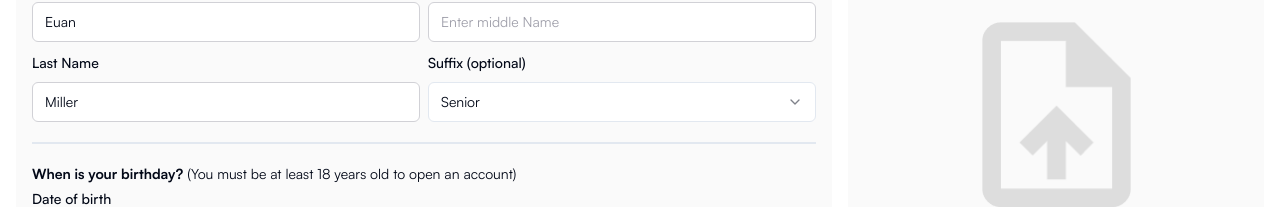
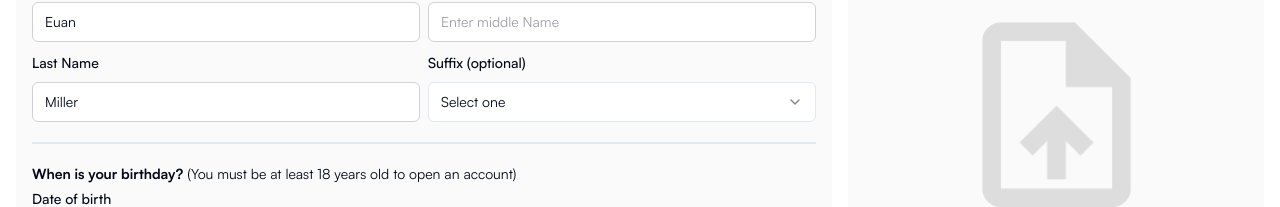
Before and after one commit to docknetwork/dock-bank-demo, a Next.js app: page /org/quotient in a window 1280 px wide. Shown: the part 234-441 px from the top of the page. Built offline with nearby package versions, Linux system fonts and the light colour scheme; no server answers.

Commit message:
fix typo and add empty option for Suffix field

```diff
--- a/components/forms/form-field-id.jsx
+++ b/components/forms/form-field-id.jsx
@@ -86,6 +86,7 @@ const FormFieldNameAndBirthday = ({ control, dob = false }) => (
                                 </SelectTrigger>
                             </FormControl>
                             <SelectContent>
+                                <SelectItem disabled={field.value === ''} value={''}></SelectItem>
                                 <SelectItem disabled={field.value === 'Junior'} value={'Junior'}>Junior</SelectItem>
                                 <SelectItem disabled={field.value === 'Senior'} value={'Senior'}>Senior</SelectItem>
                             </SelectContent>
--- a/data/bankFormValues.js
+++ b/data/bankFormValues.js
@@ -2,7 +2,7 @@ const DEFAULT_BANK_FORM_VALUES = {
     firstName: 'Euan',
     middleName: '',
     lastName: 'Miller',
-    suffix: 'Senior',
+    suffix: '',
     dob: new Date('1987-11-22'), // Date Of Birthday
     streetAddress: '123 Sample Street',
     suite: '',
--- a/data/qrcode-text-data.js
+++ b/data/qrcode-text-data.js
@@ -1,25 +1,25 @@
 const qrCodeVerificationData = {
     LOAN: {
-        title: "Instant approval by authenticating with your mobile banking app and providing the needed credentials including a validated credit score over 700.",
-        qrText: "Scan the QR code below with your terive mobile banking app.",
+        title: 'Instant approval by authenticating with your mobile banking app and providing the needed credentials including a validated credit score over 700.',
+        qrText: 'Scan the QR code below with your terive mobile banking app.',
         qrTextAfter: null
     },
     BANK: {
         title: null,
-        qrText: "Scan this QR code with your mobile bank app to log in the app and receive these benefits.",
-        qrTextAfter: "You will be required to provide a biometric on your mobile device in order to receive these credentials."
+        qrText: 'Scan this QR code with your mobile bank app to log in the app and receive these benefits.',
+        qrTextAfter: 'You will be required to provide a biometric on your mobile device in order to receive these credentials.'
     },
     URBAN_BANKBIO: {
         title: null,
-        qrText: "Automate approval by using your mobile banking app to complete this form with verified information. Approval guaranteed with a credit score over 600.",
+        qrText: 'Automate approval by using your mobile banking app to complete this form with verified information. Approval guaranteed with a credit score over 600.',
         qrTextAfter: null
     },
     URBAN_CREDITSCORE: {
         title: null,
-        qrText: "Scan QR code with you mobile app to see if you qualify for a waived deposit.",
+        qrText: 'Scan QR code with your mobile app to see if you qualify for a waived deposit.',
         qrTextAfter: null
     },
 
-}
+};
 
 export default qrCodeVerificationData;
--- a/pages/org/quotient/loan.jsx
+++ b/pages/org/quotient/loan.jsx
@@ -29,7 +29,7 @@ const DEFAULT_FORM_VALUES = {
   price: '28999',
   firstName: '',
   lastName: '',
-  suffix: 'He',
+  suffix: '',
   streetAddress: '',
   suite: '15',
   zipCode: '',
```
